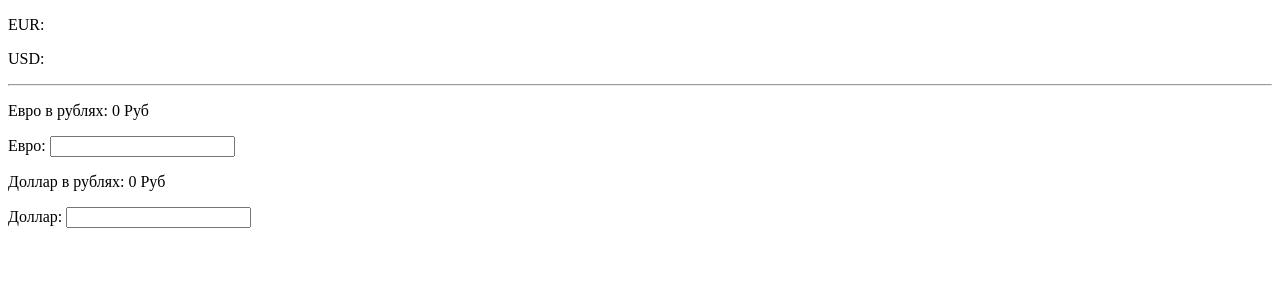
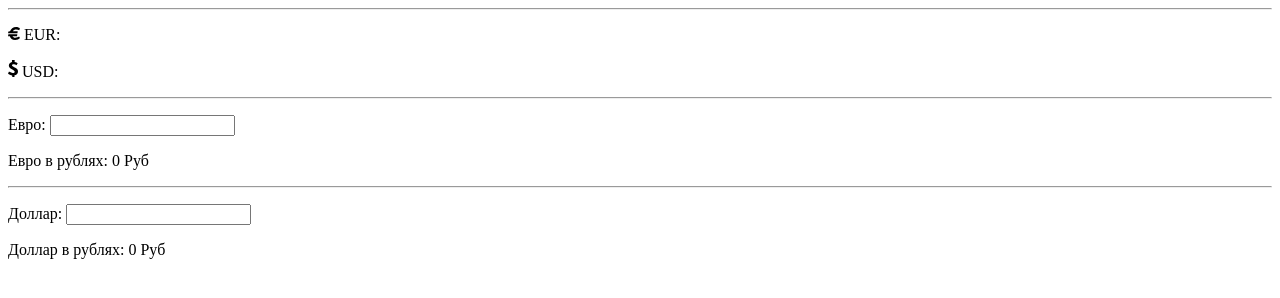
Before and after one commit to NikitaMorzy/Currency-Converter, a plain HTML site: page index.html in a window 1280 px wide. Drawn offline with nearby package versions, Linux system fonts and the light colour scheme; no server answers; a web font is replaced by a local one.

Commit message:
Update index.html

```diff
--- a/index.html
+++ b/index.html
@@ -3,20 +3,51 @@
 <head>
     <meta charset="UTF-8">
     <meta name="viewport" content="width=device-width, initial-scale=1.0">
-    <title>Document</title>
+    <title>Converter</title>
     <script src="https://cdn.jsdelivr.net/npm/axios/dist/axios.min.js"></script>
+    <link rel="preconnect" href="https://fonts.googleapis.com">
+    <link rel="preconnect" href="https://fonts.gstatic.com" crossorigin>
+    <link href="https://fonts.googleapis.com/css2?family=Mochiy+Pop+P+One&family=Montserrat:wght@400;500;600;700;900&display=swap" rel="stylesheet">
+    <link rel="stylesheet" href="css/main.css">
+
+
 </head>
 <body>
+    <hr>
     <div class="valute">
-        <p>EUR: <span class="eur"></span></p>
-        <p>USD: <span class="usd"></span></p>
+        <p class="first">
+            <svg width="12" height="13" viewBox="0 0 12 13" fill="none" xmlns="http://www.w3.org/2000/svg">
+            <path fill-rule="evenodd" clip-rule="evenodd" d="M7.10754 13C4.21461 13 2.47317 11.327 1.81092 9.18083H0L0.387142 7.33429L9.3056 7.29721L9.0702 9.1927H4.45427C4.98038 10.1004 5.91066 10.7278 7.27062 10.7278C8.83054 10.7278 10.0898 10.2576 11.0187 9.54124L12 11.0081C10.8967 12.2006 9.27157 13 7.10754 13ZM8.12716 2.45762C7.46068 2.44233 6.80124 2.60279 6.20966 2.92421C5.61808 3.24563 5.1134 3.71765 4.74214 4.29675L9.68707 4.20034L9.44032 6.19076L0.0184355 6.30793L0.408414 4.37981L1.99244 4.34866C2.88301 1.95482 4.97046 0 8.17679 0C9.75372 0 11.013 0.559156 11.9234 1.44313L11.2243 3.2081C10.4741 2.74387 9.44883 2.45762 8.12716 2.45762Z" fill="black"/>
+            </svg>
+
+            EUR: <span class="eur"></span></p>
+        <p class="first">
+            <svg width="10" height="17" viewBox="0 0 10 17" fill="none" xmlns="http://www.w3.org/2000/svg">
+            <path fill-rule="evenodd" clip-rule="evenodd" d="M10 11.4243C10 13.5369 8.72066 14.9454 6.51576 15.3626L6.49899 16.9655L4.26056 17L4.23206 15.4206C2.69115 15.1665 0.91214 14.2788 0 13.4115L1.02783 11.5545C1.80751 12.025 3.60329 12.8986 4.73843 12.8939C5.93394 12.8939 6.69349 12.5677 6.69349 11.6768C6.69349 10.786 5.24313 10.0457 3.84306 9.30067C1.24245 7.91577 0.808182 6.81318 0.853454 5.35455C0.898726 3.89593 2.22166 2.55337 3.99396 2.03109L3.96043 0.053326L6.67673 0L6.65661 1.88209C8.1338 2.08755 9.22368 2.68826 9.72166 3.32817L8.4222 5.15066C7.75151 4.68014 6.91315 4.2849 5.93394 4.2849C4.59256 4.2849 3.9772 4.73033 3.9772 5.33103C3.9772 6.25639 5.89537 7.12686 7.30382 7.74167C9.13146 8.54627 10 9.98136 10 11.4243Z" fill="black"/>
+                </svg>
+
+            USD: <span class="usd"></span></p>
     </div>
+
     <hr>
+
     <div class="convert">
-        <p>Евро в рублях: <span class="eur-in-rub">0 Руб</span></p>
-        <p>Евро: <input type="text" class="eur-input"></p>
-        <p>Доллар в рублях: <span class="usd-in-rub">0 Руб</span></p>
-        <p>Доллар: <input type="text" class="usd-input"></p>
+        <div class="width">
+
+        <p>Евро: <input type="text" class="eur-input "></p>
+
+        <p>
+            Евро в рублях: <span class="eur-in-rub">0 Руб</span>
+        </p>
+    <hr>
+        <p>Доллар: <input type="text" class="usd-input "></p>
+
+        <p>
+            Доллар в рублях: <span class="usd-in-rub">0 Руб</span>
+        </p>
+
+
+        </div>
     </div>
     <script src="script.js"></script>
 </body>
```
